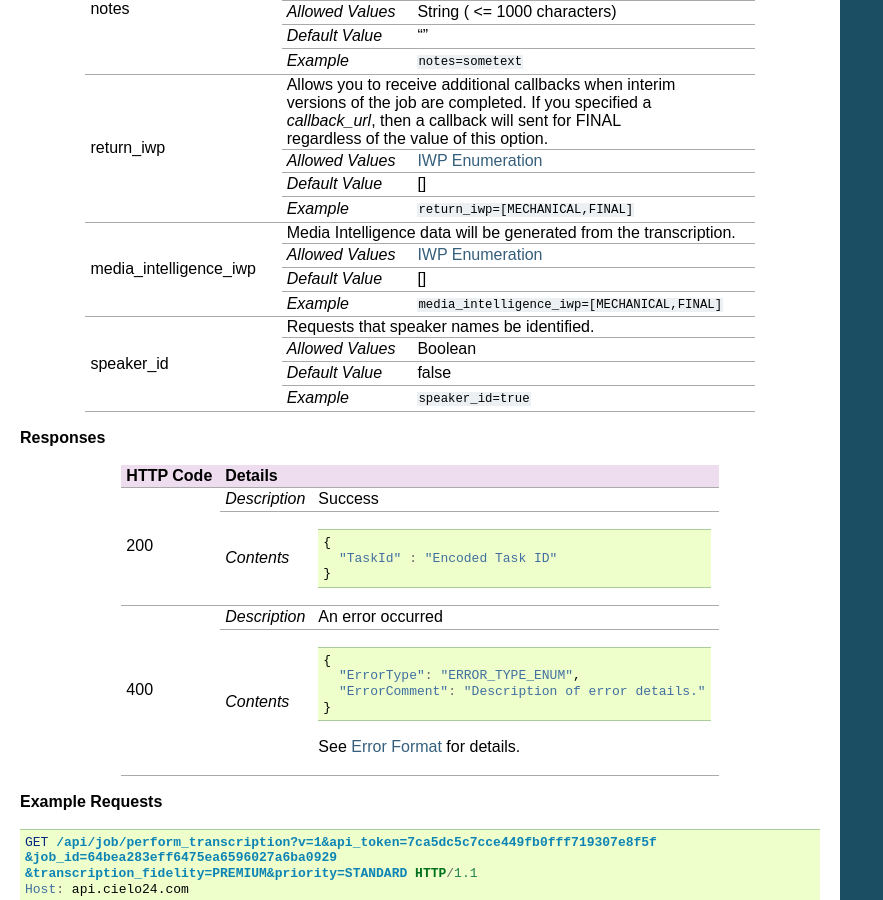
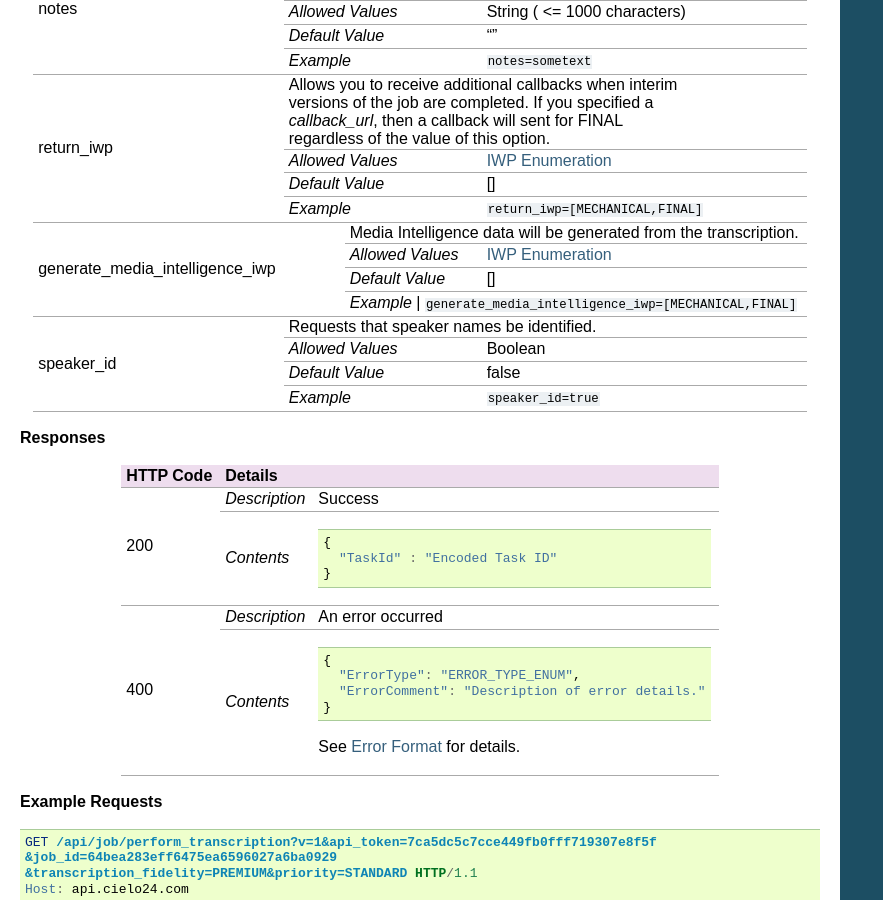
Before and after one commit to cielo24/Docs, a Sphinx documentation site: the page built from api/source/job_control/perform_transcription.rst, in a window 1280 px wide and 900 px high, scrolled down 2010 px. Shown: the whole window, without its empty margins (0-883 px from the left). Built offline with Sphinx 7.4.7, drawn with Linux system fonts in a browser that asks for light colours.

Commit message:
Fixed generate_media_intelligence_iwp setting.

```diff
--- a/api/source/job_control/perform_transcription.rst
+++ b/api/source/job_control/perform_transcription.rst
@@ -185,18 +185,19 @@ See :ref:`callback documentation <callbacks-label>` for details.
 |                         | `Default Value`  | []                                                                   |
 |                         +------------------+----------------------------------------------------------------------+
 |                         | `Example`        | ``return_iwp=[MECHANICAL,FINAL]``                                    |
-+-------------------------+------------------+----------------------------------------------------------------------+
-| media_intelligence_iwp  | .. raw:: html                                                                           |
-|                         |                                                                                         |
-|                         |  Media Intelligence data will be generated from the transcription.                      |
-|                         |                                                                                         |
-|                         +------------------+----------------------------------------------------------------------+
-|                         | `Allowed Values` | :ref:`iwp-label`                                                     |
-|                         +------------------+----------------------------------------------------------------------+
-|                         | `Default Value`  | []                                                                   |
-|                         +------------------+----------------------------------------------------------------------+
-|                         | `Example`        | ``media_intelligence_iwp=[MECHANICAL,FINAL]``                        |
-+-------------------------+------------------+----------------------------------------------------------------------+
++-------------------------+--------+---------+----------------------------------------------------------------------+
+| generate_media_intelligence_iwp  | .. raw:: html                                                                  |
+|                                  |                                                                                |
+|                                  |                                                                                |
+|                                  |  Media Intelligence data will be generated from the transcription.             |
+|                                  |                                                                                |
+|                                  +------------------+-------------------------------------------------------------+
+|                                  | `Allowed Values` | :ref:`iwp-label`                                            |
+|                                  +------------------+-------------------------------------------------------------+
+|                                  | `Default Value`  | []                                                          |
+|                                  +------------------+-------------------------------------------------------------+
+|                                  | `Example`        | ``generate_media_intelligence_iwp=[MECHANICAL,FINAL]``      |
++-------------------------+--------+--------------------------------------------------------------------------------+
 | speaker_id              | .. raw:: html                                                                           |
 |                         |                                                                                         |
 |                         |  Requests that speaker names be identified.                                             |
```
